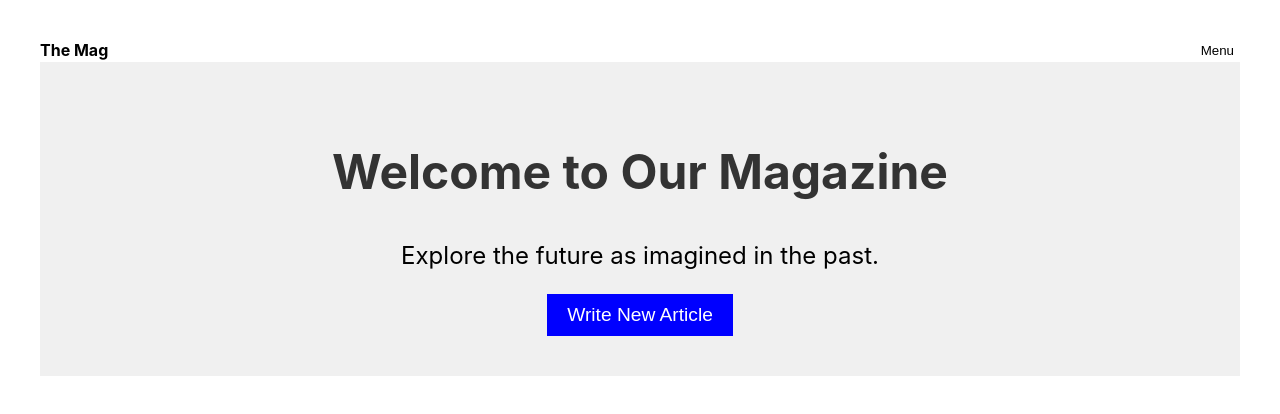
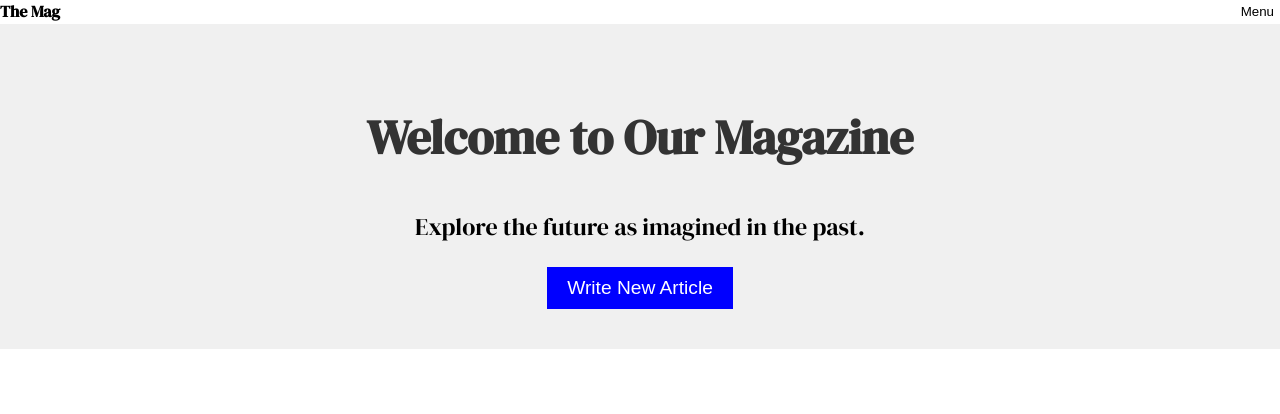
Before and after one commit to Abana55/DigitaMag-client, a React (Create React App) app: page / in a window 1280 px wide. Shown: the top 414 px of the page. Built offline with nearby package versions, Linux system fonts and the light colour scheme; no server answers.

Commit message:
added styles to the site

```diff
--- a/src/App.css
+++ b/src/App.css
@@ -1,6 +1,8 @@
 .App {
   text-align: center;
 }
+@import url('https://fonts.googleapis.com/css2?family=DM+Serif+Display&display=swap');
+
 
 .App-logo {
   height: 40vmin;
@@ -36,11 +38,11 @@
     transform: rotate(360deg);
   }
 }
-@import url('https://fonts.googleapis.com/css2?family=Roboto:wght@400;700&display=swap');
+@import url('https://fonts.googleapis.com/css2?family=DM+Serif+Display&display=swap');
 
 body {
-  font-family: 'Roboto', sans-serif;
+  font-family: 'DM Serif Display', serif;
   margin: 0;
-  padding: 0; /* Set padding to 0 */
+  padding: 0;
   box-sizing: border-box;
 }
--- a/src/App.js
+++ b/src/App.js
@@ -5,6 +5,7 @@ import Home from './pages/Home/Home';
 import About from './pages/About/About';
 import ArticlePage from './pages/ArticlePage/ArticlePage';
 import WriteArticle from './pages/WriteArticle/WriteArticle';
+import './App.css';
 
 function App() {
   return (
--- a/src/pages/Home/Home.scss
+++ b/src/pages/Home/Home.scss
@@ -1,3 +1,6 @@
+@import url('https://fonts.googleapis.com/css2?family=DM+Serif+Display&display=swap');
+
+
 .home {
     padding: 0%;
     .home__hero {
@@ -41,7 +44,7 @@
     font-family: 'Orbitron', sans-serif; // Example of a futuristic font
 
     .home__hero {
-        background-image: url('https://via.placeholder.com/1500'); // Example placeholder
+        background-image: url(../../assets/images/fernando-torres-Qyv-yxExIbM-unsplash.jpg);
         background-size: cover;
         color: #fff;
         text-shadow: 0 0 10px #000;
```
